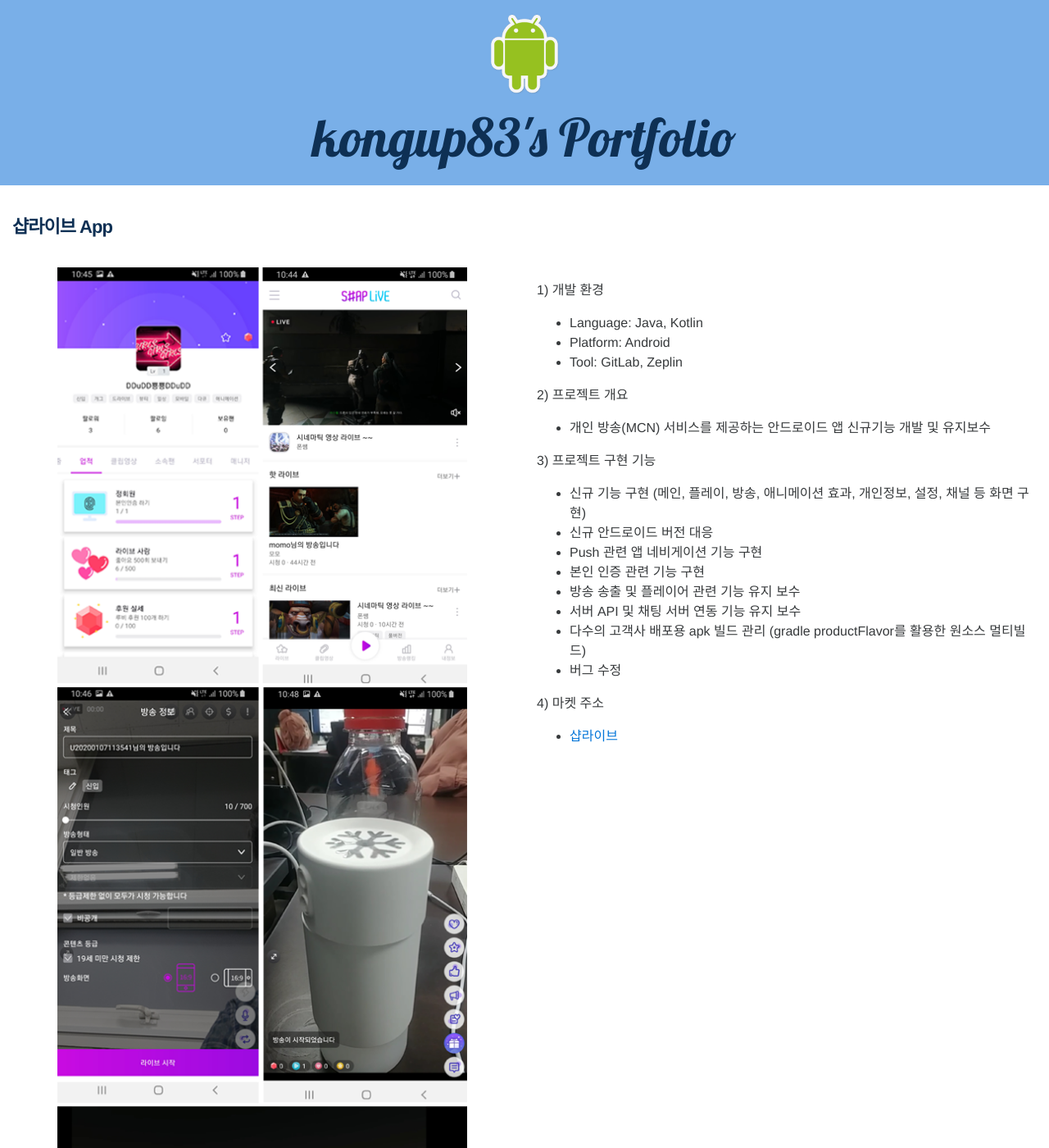
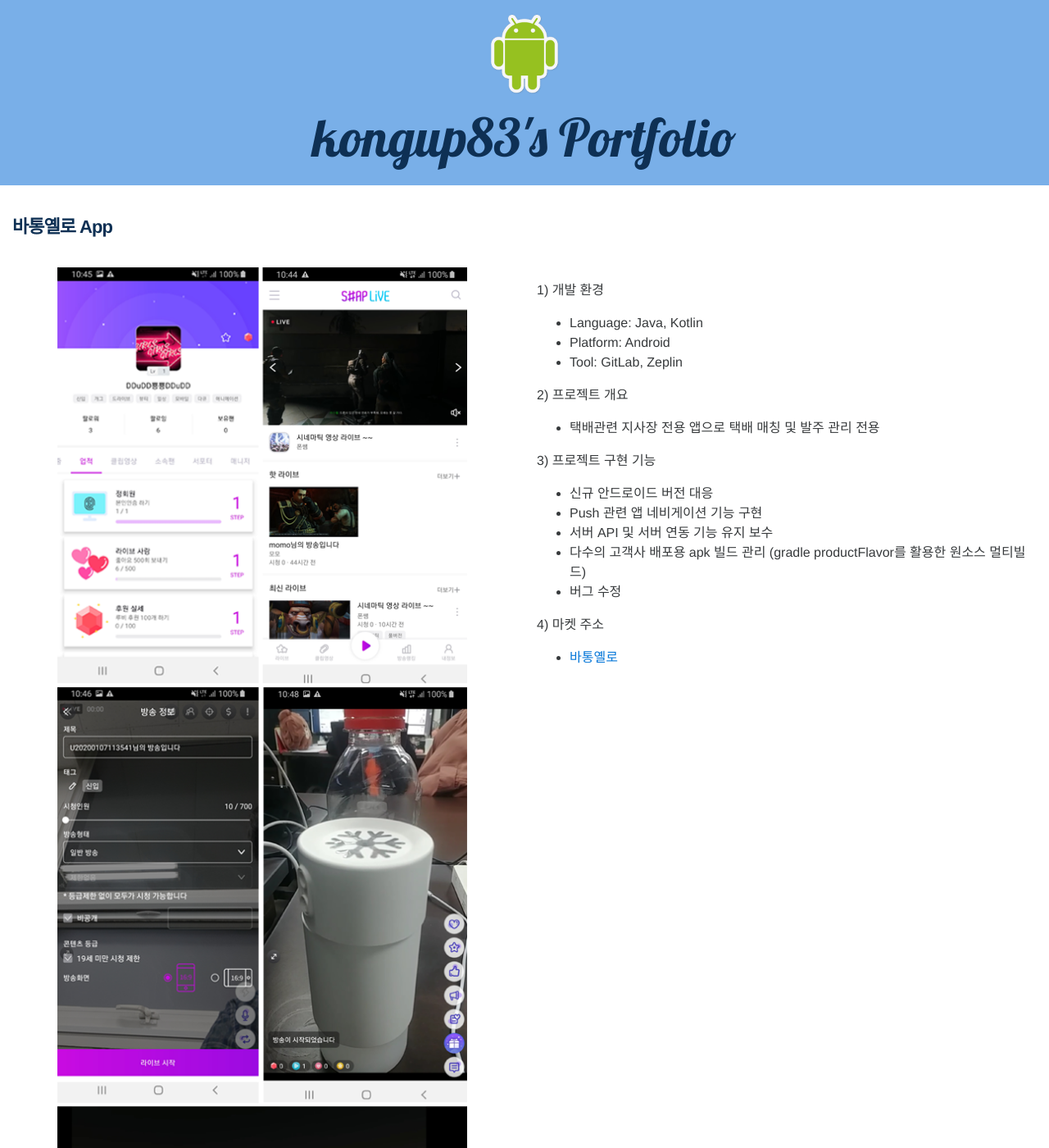
Before and after one commit to kongup83/kongup83.github.io, a Jekyll site: the page built from _posts/2021-05-12-portfolio11.md, in a window 1280 px wide and 1400 px high. Shown: the whole window at 82% size. Built offline with Jekyll 4.4.1, drawn with Linux system fonts in a browser that asks for light colours; nearby versions of some CDN libraries.

Commit message:
Update 2021-05-12-portfolio11.md

```diff
--- a/_posts/2021-05-12-portfolio11.md
+++ b/_posts/2021-05-12-portfolio11.md
@@ -1,11 +1,11 @@
 ---
 layout: post
-project: 샵라이브
-title: 샵라이브 App
-date: 2018-11-30 15:30:00
+project: 바통옐로
+title: 바통옐로 App
+date: 2021-05-12 08:00:00
 categories: posts
 tags: portfolio
-icon: shapLive_AppIcon.png
+icon: yellow_AppIcon.png
 image: shapLive.png
 ---
 
@@ -15,17 +15,14 @@ image: shapLive.png
  - Tool: GitLab, Zeplin
 
 2) 프로젝트 개요
- - 개인 방송(MCN) 서비스를 제공하는 안드로이드 앱 신규기능 개발 및 유지보수
+ - 택배관련 지사장 전용 앱으로 택배 매칭 및 발주 관리 전용
 
 3) 프로젝트 구현 기능
- - 신규 기능 구현 (메인, 플레이, 방송, 애니메이션 효과, 개인정보, 설정, 채널 등 화면 구현)
  - 신규 안드로이드 버전 대응
  - Push 관련 앱 네비게이션 기능 구현
- - 본인 인증 관련 기능 구현
- - 방송 송출 및 플레이어 관련 기능 유지 보수
- - 서버 API 및 채팅 서버 연동 기능 유지 보수
+ - 서버 API 및 서버 연동 기능 유지 보수
  - 다수의 고객사 배포용 apk 빌드 관리 (gradle productFlavor를 활용한 원소스 멀티빌드)
  - 버그 수정
 
 4) 마켓 주소
- - [샵라이브](https://play.google.com/store/apps/details?id=com.tnglem.shaplive.android){:target="_blank"}
+ - [바통옐로](https://play.google.com/store/apps/details?id=com.connect.battong.partner){:target="_blank"}
```
